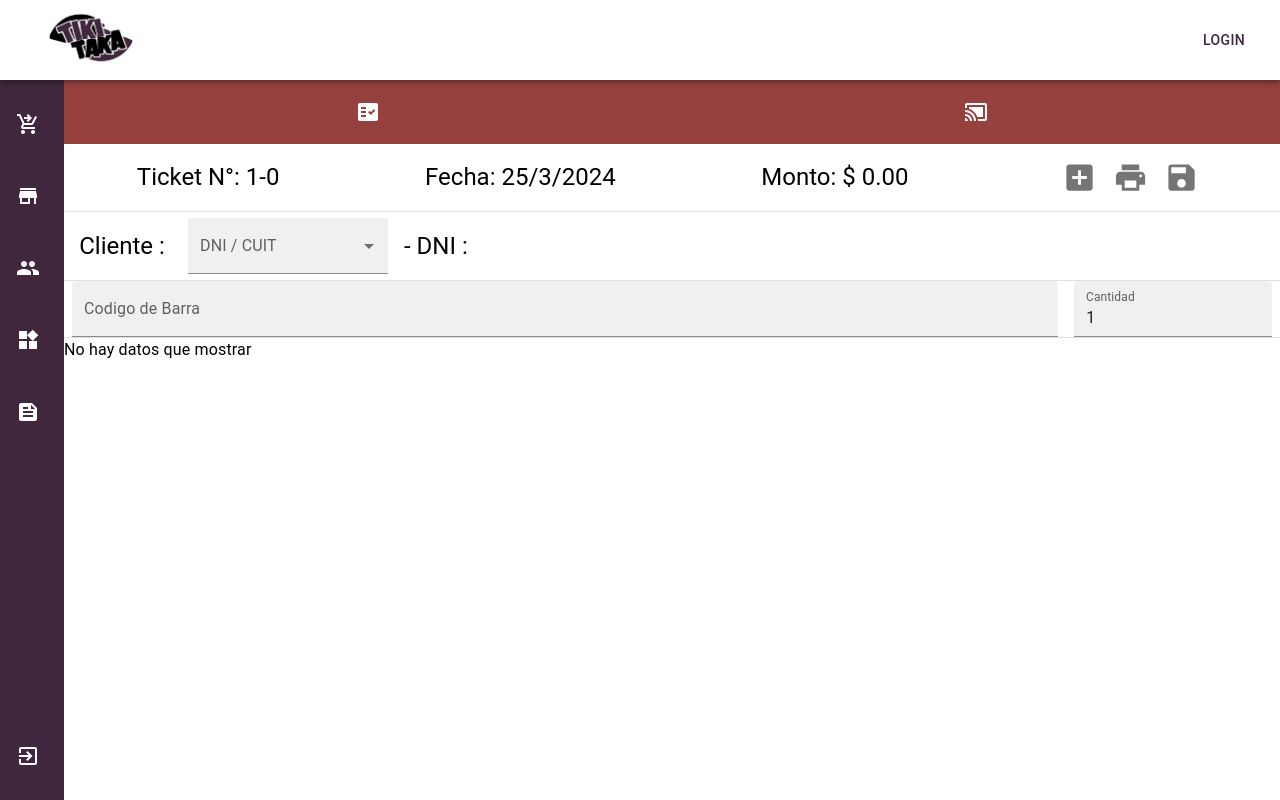
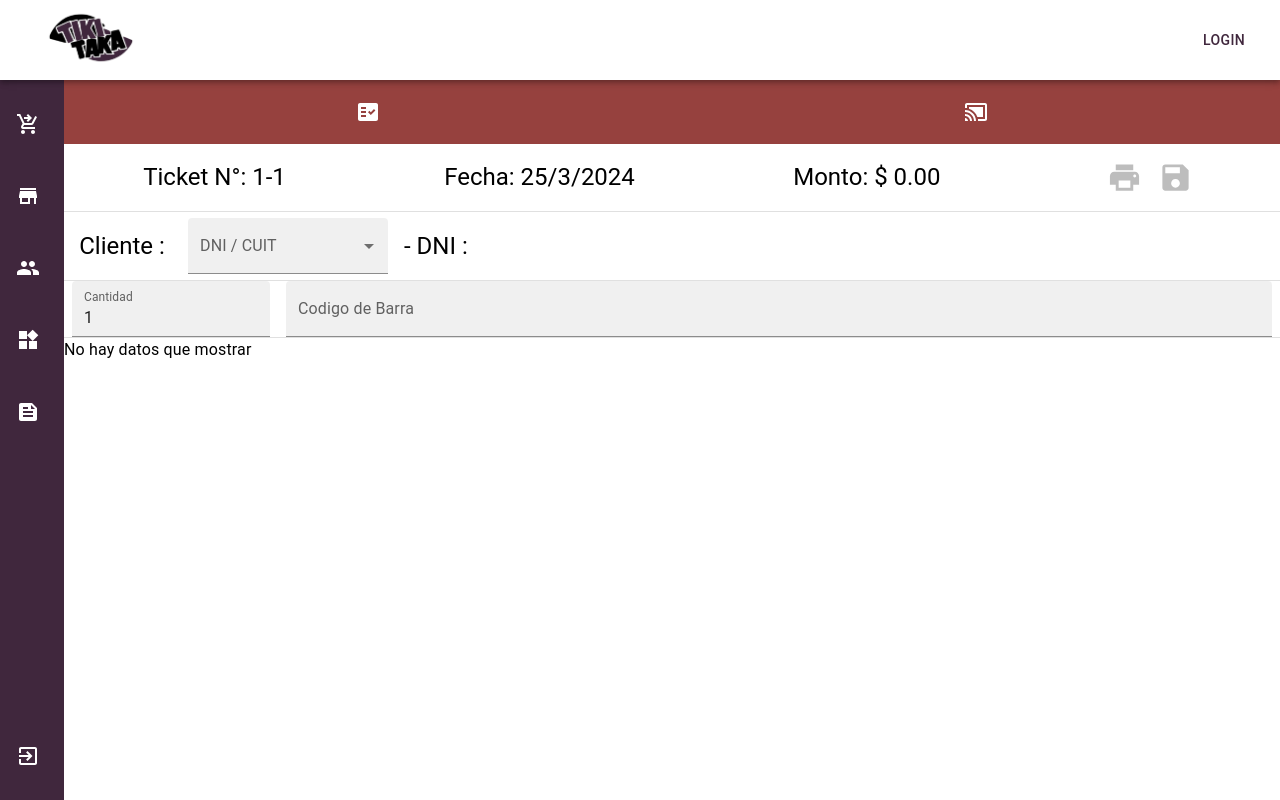
Before and after one commit to Diego582/gestion-stock-front, a React (Vite) app: page /remitos in a window 1280 px wide. Built offline with nearby package versions, Linux system fonts and the light colour scheme.

Commit message:
entrega3 (#31)

```diff
--- a/src/components/CrudSales.jsx
+++ b/src/components/CrudSales.jsx
@@ -5,24 +5,26 @@ import product_actions from "../store/actions/products";
 import comprobante_check_actions from "../store/actions/comprobanteCheck";
 
 const { read_products } = product_actions;
-const { add_comprobante_check } = comprobante_check_actions;
+const { add_comprobante_check} = comprobante_check_actions;
 export default function CrudSales() {
   const [codigoBarras, setCodigoBarras] = useState("");
-  const [descripcion, setDescripcion] = useState("");
   const [amount, setAmount] = useState(1);
-  const [price, setPrice] = useState(0);
   const dispatch = useDispatch();
   const addComprobante = useSelector((store) => store.comprobantesCheck);
-  const handleChange = () => {
+
+  const handleChange = (descripcion, price) => {
     const item = {
       codigoBarras: codigoBarras,
       descripcion: descripcion,
       amount: amount,
-      price: price,
+      price: parseInt(price),
     };
     console.log(item, "se cargo item");
     dispatch(add_comprobante_check(item));
+    setCodigoBarras("");
   };
+
+
 
   const handleEnterKey = (event) => {
     if (event.key === "Enter") {
@@ -33,13 +35,9 @@ export default function CrudSales() {
         .then((res) => {
           console.log(res.payload.products[0], "payload en handlekey");
           if (res.payload.products) {
-            console.log("ingreso a los set", res.payload);
-            setDescripcion(res.payload.products[0].descripcion);
-            console.log(descripcion, "descripcion despues del set");
-            setPrice(res.payload.products[0].prices[0].value);
-            console.log(price, "price despues del set");
+            const { descripcion, prices } = res.payload.products[0];
 
-            handleChange();
+            handleChange(descripcion, prices[0].value);
           }
         })
         .catch((e) => {});
@@ -51,6 +49,14 @@ export default function CrudSales() {
     <Box sx={{ display: "flex" }}>
       <TextField
         id="filled-search"
+        label="Cantidad"
+        variant="filled"
+        onChange={(e) => setAmount(e.target.value)}
+        value={amount}
+        sx={{ mr: 1, ml: 1 }}
+      />
+      <TextField
+        id="filled-search"
         label="Codigo de Barra"
         variant="filled"
         onChange={(e) => setCodigoBarras(e.target.value)}
@@ -59,14 +65,6 @@ export default function CrudSales() {
         fullWidth
         sx={{ mr: 1, ml: 1 }}
       />
-      <TextField
-        id="filled-search"
-        label="Cantidad"
-        variant="filled"
-        onChange={(e) => setAmount(e.target.value)}
-        value={amount}
-        sx={{ mr: 1, ml: 1 }}
-      />
     </Box>
   );
 }
--- a/src/components/TableSales.jsx
+++ b/src/components/TableSales.jsx
@@ -23,6 +23,9 @@ import product_actions from "../store/actions/products";
 import DeleteProduct from "./DeleteProduct";
 import EditProduct from "./EditProduct";
 import CrudSales from "./CrudSales";
+import comprobante_check_actions from "../store/actions/comprobanteCheck";
+
+const { destroy_comprobante_check } = comprobante_check_actions;
 
 const { read_products } = product_actions;
 
@@ -39,6 +42,10 @@ export default function TableSales({
   const [openDelete, setOpenDelete] = useState(false);
   const [openEdit, setOpenEdit] = useState(false);
   const data = useSelector((store) => store.comprobantesCheck.compsChecks);
+
+  const handleDelete = (item) => {
+    dispatch(destroy_comprobante_check(item));
+  };
 
   const columns = [
     {
@@ -76,8 +83,10 @@ export default function TableSales({
   const handleOpenCloseDelete = () => {
     setOpenDelete(!openDelete);
   };
-  setTotal(data.reduce((a, b) => a + b.amount * b.prices[0].value, 0));
-
+  if (data) {
+    console.log("ingeso a set Total", data);
+    setTotal(data.reduce((a, b) => a + b.amount * b.price, 0));
+  }
   console.log(total, "esto es total");
   useEffect(() => {
     /* dispatch(read_products()); */
@@ -86,7 +95,7 @@ export default function TableSales({
 
   return (
     <>
-      <CrudSales  />
+      <CrudSales />
       <Divider />
 
       {data && data.length > 0 ? (
@@ -105,6 +114,7 @@ export default function TableSales({
             </TableHead>
             <TableBody>
               {data.map((item, index) => {
+                console.log(item, "esto es item en la tabla por producto");
                 return (
                   <TableRow
                     sx={{
@@ -119,7 +129,7 @@ export default function TableSales({
                         return (
                           <TableCell key={colIndex} sx={{ p: 0, pl: 2 }}>
                             {"$ "}
-                            {item.price.value && item.price.value.toFixed(2)}
+                            {item.price && item.price.toFixed(2)}
                           </TableCell>
                         );
                       }
@@ -127,8 +137,8 @@ export default function TableSales({
                         return (
                           <TableCell key={colIndex} sx={{ p: 0, pl: 2 }}>
                             {"$ "}
-                            {item.prices[0].value &&
-                              (item.prices[0].value * item.amount).toFixed(2)}
+                            {item.price &&
+                              (item.price * item.amount).toFixed(2)}
                           </TableCell>
                         );
                       }
@@ -147,9 +157,7 @@ export default function TableSales({
                         >
                           <EditIcon color="info" />
                         </IconButton>
-                        <IconButton
-                          onClick={() => handleSelected(item, "Delete")}
-                        >
+                        <IconButton onClick={() => handleDelete(index)}>
                           <DeleteIcon color="error" />
                         </IconButton>
                       </Box>
--- a/src/pages/Check.jsx
+++ b/src/pages/Check.jsx
@@ -8,7 +8,9 @@ import SaveIcon from "@mui/icons-material/Save";
 import check_actions from "../store/actions/check";
 import { useDispatch, useSelector } from "react-redux";
 import SelectCustomer from "../components/SelectCustomer";
+import comprobante_check_actions from "../store/actions/comprobanteCheck";
 
+const { destroy_comprobantes_check } = comprobante_check_actions;
 const { read_checks, read_last_check } = check_actions;
 
 const Check = () => {
@@ -21,12 +23,28 @@ const Check = () => {
   const [comprobante] = useState(0);
 
   const checks = useSelector((store) => store.checks.check);
-
+  const comprobantes = useSelector(
+    (store) => store.comprobantesCheck.compsChecks
+  );
   const checkLast = useSelector((store) => store.checks.checkLast);
+  const customer = useSelector((store) => store.customers.customer);
 
   console.log(currentDate, "currentdate");
   console.log(checks, "storeCheck");
   console.log(checkLast, "checkLast");
+
+  const handlePost = () => {
+    let itemPost = {
+      puntoSales: 1,
+      comprobante: comprobante == 0 ? 1 : comprobante,
+      fecha: currentDate,
+      products_id: comprobantes,
+      client_id: customer,
+    };
+
+    console.log(itemPost, "item que se carga");
+    dispatch(destroy_comprobantes_check());
+  };
 
   useEffect(() => {
     dispatch(read_checks());
@@ -54,22 +72,37 @@ const Check = () => {
           mb: 1,
         }}
       >
-        <Typography variant="h5">Ticket N°: 1-{comprobante}</Typography>
+        <Typography variant="h5">
+          Ticket N°: 1-
+          {comprobante && comprobante.comprobante
+            ? comprobante.comprobante + 1
+            : 1}
+        </Typography>
         <Typography variant="h5">
           Fecha: {currentDate.getDate()}/{currentDate.getMonth() + 1}/
           {currentDate.getFullYear()}
         </Typography>
         <Typography variant="h5">Monto: $ {total.toFixed(2)}</Typography>
         <Box sx={{ display: "flex", justifyContent: "space-around" }}>
-          <IconButton>
-            <AddBoxIcon fontSize="large" />
-          </IconButton>
-          <IconButton>
-            <LocalPrintshopIcon fontSize="large" />
-          </IconButton>
-          <IconButton>
-            <SaveIcon fontSize="large" />
-          </IconButton>
+          {comprobantes && comprobantes.length > 0 ? (
+            <>
+              <IconButton>
+                <LocalPrintshopIcon fontSize="large" />
+              </IconButton>
+              <IconButton onClick={handlePost}>
+                <SaveIcon fontSize="large" />
+              </IconButton>
+            </>
+          ) : (
+            <>
+              <IconButton disabled>
+                <LocalPrintshopIcon fontSize="large" />
+              </IconButton>
+              <IconButton disabled>
+                <SaveIcon fontSize="large" />
+              </IconButton>
+            </>
+          )}
         </Box>
       </Box>
       <Divider />
--- a/src/store/actions/comprobanteCheck.js
+++ b/src/store/actions/comprobanteCheck.js
@@ -29,9 +29,8 @@ const destroy_comprobante_check = createAsyncThunk(
         //callback que realiza la petición
         try {
 
-
             return {
-                check: data.data.response,
+                check: obj,
                 messages: [],
             };
         } catch (error) {
@@ -43,7 +42,27 @@ const destroy_comprobante_check = createAsyncThunk(
     }
 );
 
+const destroy_comprobantes_check = createAsyncThunk(
+    "destroy_comprobantes_check", //nombre de la accion
+    async () => {
+        //callback que realiza la petición
+        try {
+
+            return {
+                checks:[] ,
+                messages: [],
+            };
+        } catch (error) {
+            return {
+                customer: {},
+                messages: error.response.data.messages || [error.response.data.message],
+            };
+        }
+    }
+);
+
+
 const comprobante_check_actions = {
-    add_comprobante_check, destroy_comprobante_check
+    add_comprobante_check, destroy_comprobante_check, destroy_comprobantes_check
 };
 export default comprobante_check_actions;
--- a/src/store/reducer/comprobanteCheck.js
+++ b/src/store/reducer/comprobanteCheck.js
@@ -1,7 +1,7 @@
 import { createReducer } from "@reduxjs/toolkit";
 import comprobante_check_actions from "../actions/comprobanteCheck";
 
-const { add_comprobante_check, destroy_comprobante_check } = comprobante_check_actions;
+const { add_comprobante_check, destroy_comprobante_check, destroy_comprobantes_check } = comprobante_check_actions;
 
 const initial_state = {
     compCheck: {},
@@ -29,9 +29,17 @@ const comprobante_check_reducer = createReducer(initial_state, (build) =>
                 check: action.payload.check,
                 checks: [
                     ...state.checks.filter(
-                        (item) => item._id !== action.payload.check
+                        (item) => item !== action.payload.check
                     ),
                 ],
+                messages: action.payload.messages,
+            };
+            return new_state;
+        })
+        .addCase(destroy_comprobantes_check.fulfilled, (state, action) => {
+            let new_state = {
+                ...state,
+                checks: [],
                 messages: action.payload.messages,
             };
             return new_state;
```
